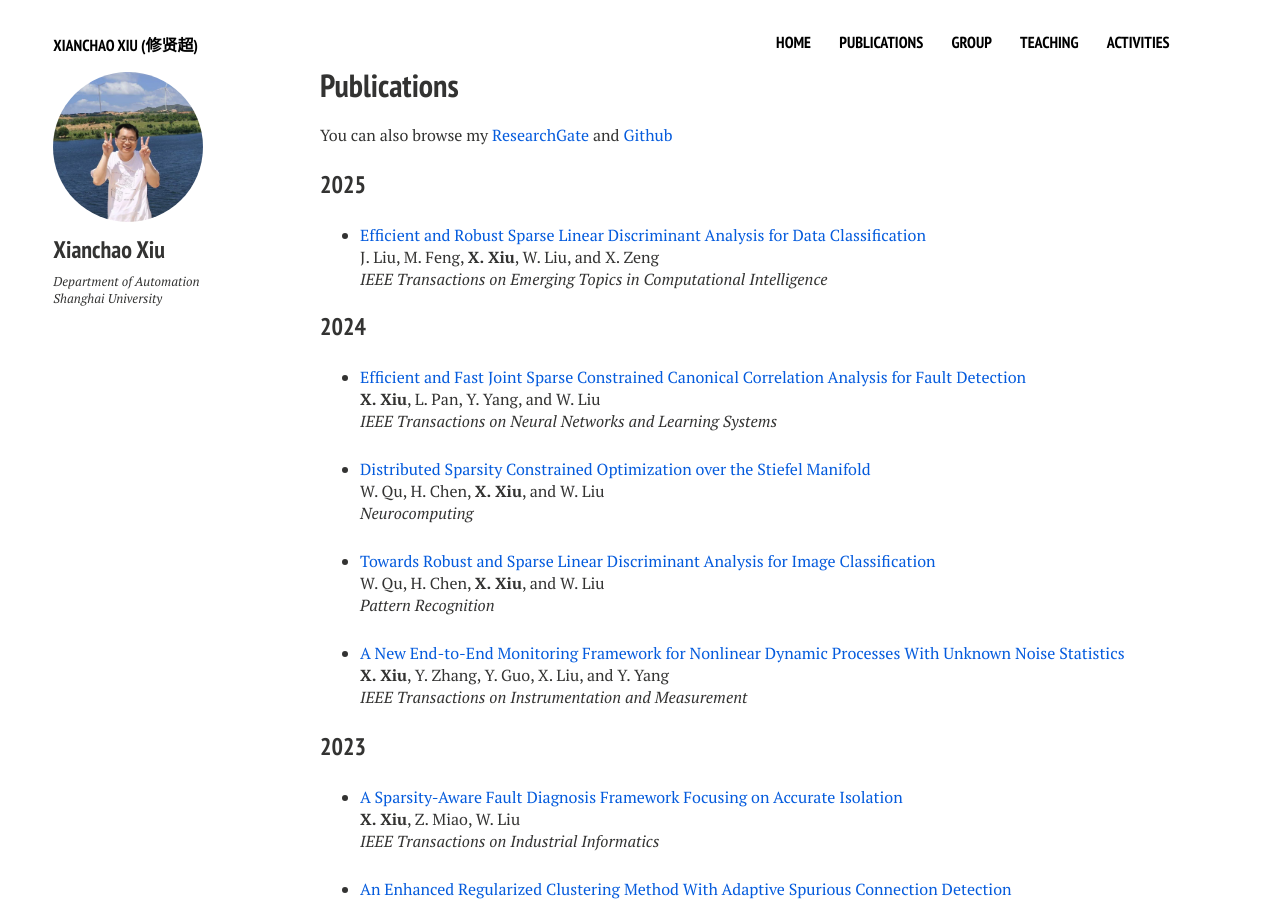
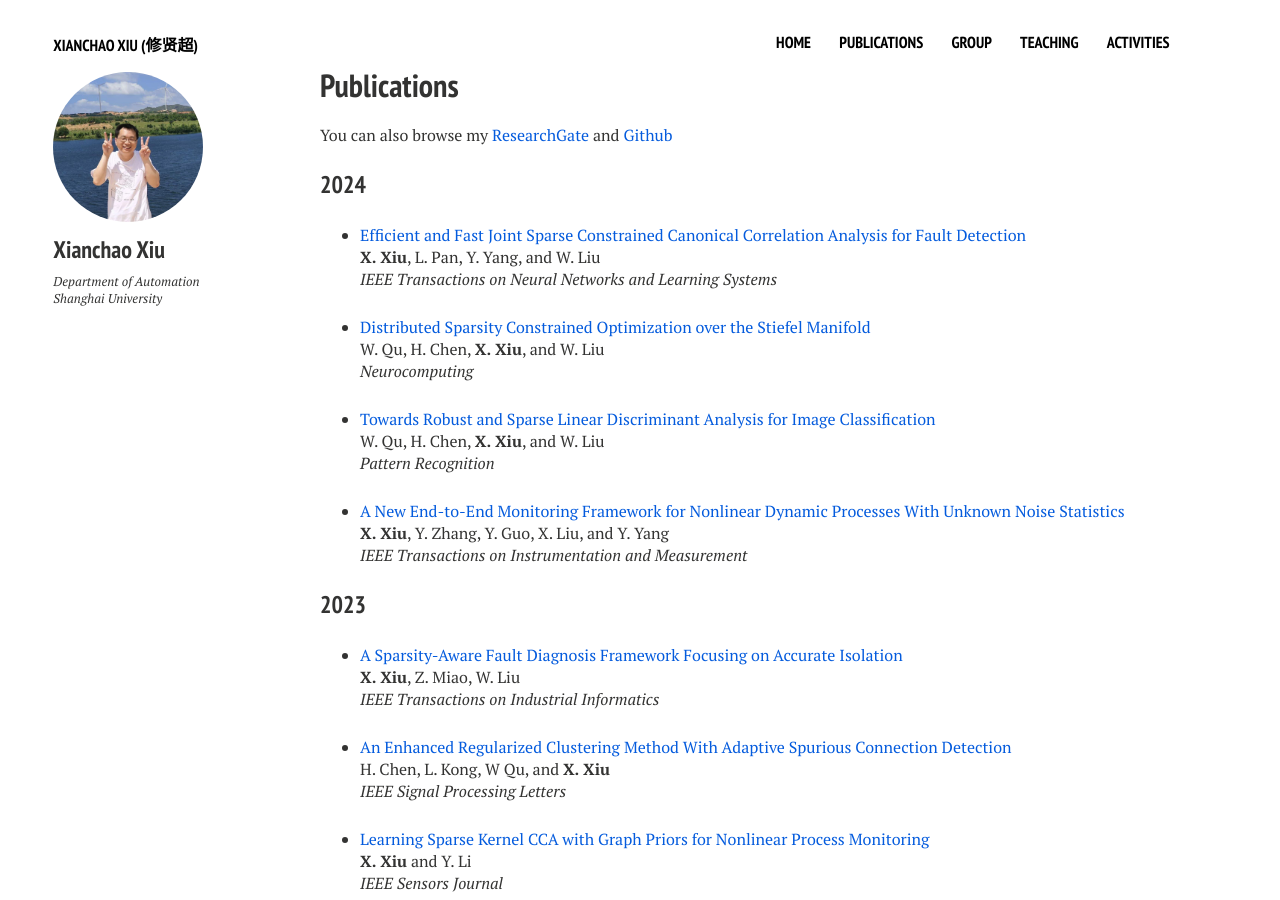
Before and after one commit to xianchaoxiu/xianchaoxiu.github.io, a Jekyll site: the page built from publications/index.md, in a window 1280 px wide and 900 px high. Built offline with Jekyll 4.4.1, drawn with Linux system fonts in a browser that asks for light colours; nearby versions of some CDN libraries.

Commit message:
Update index.md

```diff
--- a/publications/index.md
+++ b/publications/index.md
@@ -10,14 +10,6 @@ share: false
 
 You can also browse my <a href="https://www.researchgate.net/profile/Xianchao-Xiu" class="textlink" target="_blank">ResearchGate</a> and <a href="https://github.com/xianchaoxiu" class="textlink" target="_blank">Github</a>
 
-
-
-
-### 2025
-
-* <a href="https://ieeexplore.ieee.org/abstract/document/10542504" class="textlink" target="_blank">Efficient and Robust Sparse Linear Discriminant Analysis for Data Classification</a><br>
-J. Liu, M. Feng, <b>X. Xiu</b>, W. Liu, and X. Zeng<br>
-<i>IEEE Transactions on Emerging Topics in Computational Intelligence</i><br>
 
 
 
```
